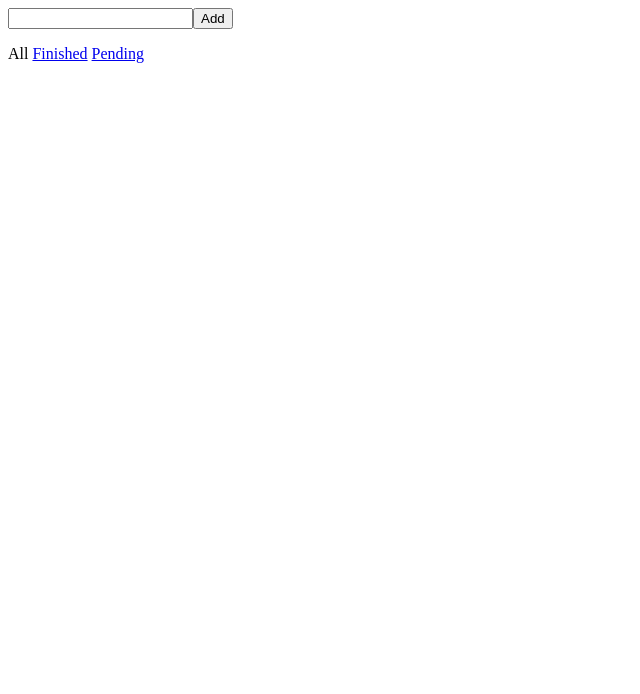
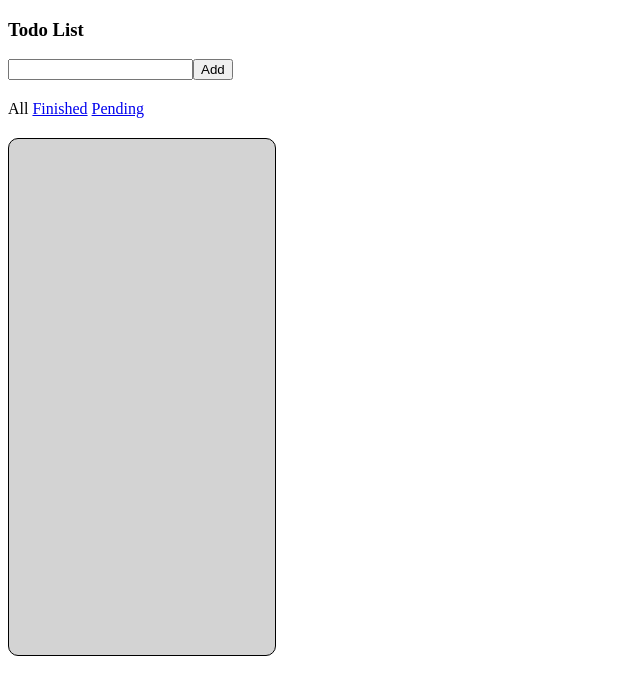
Before and after one commit to blam92/todolist, a React app: page / in a window 1280 px wide. Shown: the top 694 px of the page, without its empty margins (0-640 px from the left). Built offline with nearby package versions, Linux system fonts and the light colour scheme; the HTML template or start-up script is replaced by a standard one.

Commit message:
added drag and drop

```diff
--- a/client/src/actions/index.js
+++ b/client/src/actions/index.js
@@ -21,6 +21,15 @@ let setVisibilityFilter = (filter) => {
   }
 };
 
+let switchOrder = (sourceIdx, destinationIdx) => {
+  destinationIdx = destinationIdx === -1 ? 0 : destinationIdx;
+  return {
+    type: 'CHANGE_ORDER',
+    sourceIdx,
+    destinationIdx
+  }
+}
+
 let filterOptions = {
   SHOW_ALL: 'SHOW_ALL',
   SHOW_FINISHED: 'SHOW_FINISHED',
@@ -31,5 +40,6 @@ export default {
   addTodo,
   toggleTodo,
   setVisibilityFilter,
-  filterOptions
+  filterOptions,
+  switchOrder
 };
--- a/client/src/components/Footer.jsx
+++ b/client/src/components/Footer.jsx
@@ -5,7 +5,7 @@ import actions from '../actions/index.js';
 let filters = actions.filterOptions;
 
 let Footer = () => (
-  <div>
+  <div style={{margin: '20px 0'}}>
     <FilterLink text={'All'} filter={filters.SHOW_ALL}/>
     {' '}
     <FilterLink text={'Finished'} filter={filters.SHOW_FINISHED}/>
--- /dev/null
+++ b/client/src/components/Header.jsx
@@ -0,0 +1,7 @@
+import React from 'react';
+
+let Header = () => (
+  <h3>Todo List</h3>
+);
+
+export default Header;
--- a/client/src/components/Input.jsx
+++ b/client/src/components/Input.jsx
@@ -5,12 +5,16 @@ import actions from '../actions/index.js';
 
 let Input = ({ dispatch }) => {
   let inputNode;
+  let addItem = () => {
+    dispatch(actions.addTodo(inputNode.value));
+    inputNode.value = '';
+  }
   return (
     <div>
       <input ref={node => {
         inputNode = node;
-      }}/>
-      <button onClick={() => dispatch(actions.addTodo(inputNode.value))}>Add</button>
+      }} onKeyPress={(e) => e.key === 'Enter' ?  addItem() : null}/>
+      <button onClick={addItem}>Add</button>
     </div>);
 }
 
--- a/client/src/components/Todo.jsx
+++ b/client/src/components/Todo.jsx
@@ -1,7 +1,38 @@
 import React from 'react';
-let Todo = ({ item, finished, onClick}) => {
+import { Draggable } from 'react-beautiful-dnd';
+const styles = {
+    width: '90%',
+    // height: '40px',
+    fontSize: 'larger',
+    border: '1px solid black',
+    margin: '5px 4%',
+    borderRadius: '10px',
+    paddingTop: '15px',
+    paddingLeft: '15px'
+}
+const getItemStyle = (isDragging, draggableStyle) => ({
+  // some basic styles to make the items look a bit nicer
+  userSelect: 'none',
+  background: isDragging ? 'lightgreen' : 'aquamarine',
+  ...styles,
+  ...draggableStyle
+});
 
-  return (<li style={finished ? {textDecoration: 'line-through'} : {textDecoration: 'none'}} onClick={onClick}>{ item }</li>)
+
+let Todo = ({ item, finished, onClick, idx, id}) => {
+  return (
+  <Draggable draggableId={id} index={idx}>
+    {(provided, snapshot) => (
+        <div ref={provided.innerRef}
+        {...provided.draggableProps}
+        {...provided.dragHandleProps}
+        style={getItemStyle(snapshot.isDragging, provided.draggableProps.style, finished)}>
+          <p onClick={onClick} style={{textDecoration: finished === true ? 'line-through' : 'none'}}>{item}</p>
+          {provided.placeholder}
+        </div>
+    )}
+  </Draggable>
+  )
 }
 
 export default Todo;
--- a/client/src/components/Todos.jsx
+++ b/client/src/components/Todos.jsx
@@ -2,13 +2,30 @@ import React from 'react';
 import actions from '../actions/index.js';
 import { connect } from 'react-redux';
 import Todo from './Todo.jsx';
+import { Droppable } from 'react-beautiful-dnd';
 let { filterOptions } = actions;
+
+const getListStyle = isDraggingOver => ({
+  background: isDraggingOver ? 'lightblue' : 'lightgrey',
+  padding: 8,
+  width: 250,
+  height: 500,
+  fontSize: 'larger',
+  border: '1px solid black',
+  borderRadius: '10px'
+});
+
 let Todos = ({ visibleTodos, onClick }) => {
 
   return (
-    <ul>
-      {visibleTodos.map((todo) => <Todo key={todo.id} {...todo} onClick={() => onClick(todo.id)}/>)}
-    </ul>
+    <Droppable droppableId="1">
+      {(provided, snapshot) => (
+        <div style={getListStyle(snapshot.isDraggingOver)} ref={provided.innerRef}>
+          {visibleTodos.map((todo, idx) => <Todo key={todo.id} {...todo} onClick={() => onClick(todo.id)} idx={idx}/>)}
+          {provided.placeholder}
+        </div>
+      )}
+    </Droppable>
   )
 }
 
--- a/client/src/index.jsx
+++ b/client/src/index.jsx
@@ -5,15 +5,42 @@ import store from './reducers/index.js';
 import Footer from './components/Footer.jsx';
 import Input from './components/Input.jsx';
 import Todos from './components/Todos.jsx';
+import { DragDropContext } from 'react-beautiful-dnd';
+import { connect } from 'react-redux';
+import actions from './actions/index.js';
+import Header from './components/Header.jsx';
+let App = ({onDragEnd}) => {
 
-let App = () => (
-  <div>
-    <Input/>
-    <Todos/>
-    <Footer/>
-  </div>
-);
+  return (
+    <div>
+      <Header/>
+      <DragDropContext onDragEnd={onDragEnd}>
+        <Input/>
+        <Footer/>
+        <Todos/>
+      </DragDropContext>
+    </div>
+  );
+}
 
+
+let mapStateToProps = () => {
+  return {}
+}
+
+let mapDispatchToProps = (dispatch) => {
+
+  return {
+    onDragEnd: (result) => {
+      if(!result.destination) {
+        return;
+      }
+      dispatch(actions.switchOrder(result.source.index, result.destination.index));
+    }
+  }
+}
+
+App = connect(mapStateToProps, mapDispatchToProps)(App);
 ReactDOM.render(
   <Provider store={store}>
     <App/>
--- a/client/src/reducers/todos.js
+++ b/client/src/reducers/todos.js
@@ -15,6 +15,11 @@ const todos = (state = [], action) => {
       return [...state, todo(undefined, action)];
     case 'TOGGLE_TODO':
       return state.map((item) => item.id === action.id ? todo(item, action) : item);
+    case 'CHANGE_ORDER':
+      let newState = state.slice();
+      const [removed] = newState.splice(action.sourceIdx, 1);
+      newState.splice(action.destinationIdx, 0, removed);
+      return newState;
     default:
       return state;
   }
```
